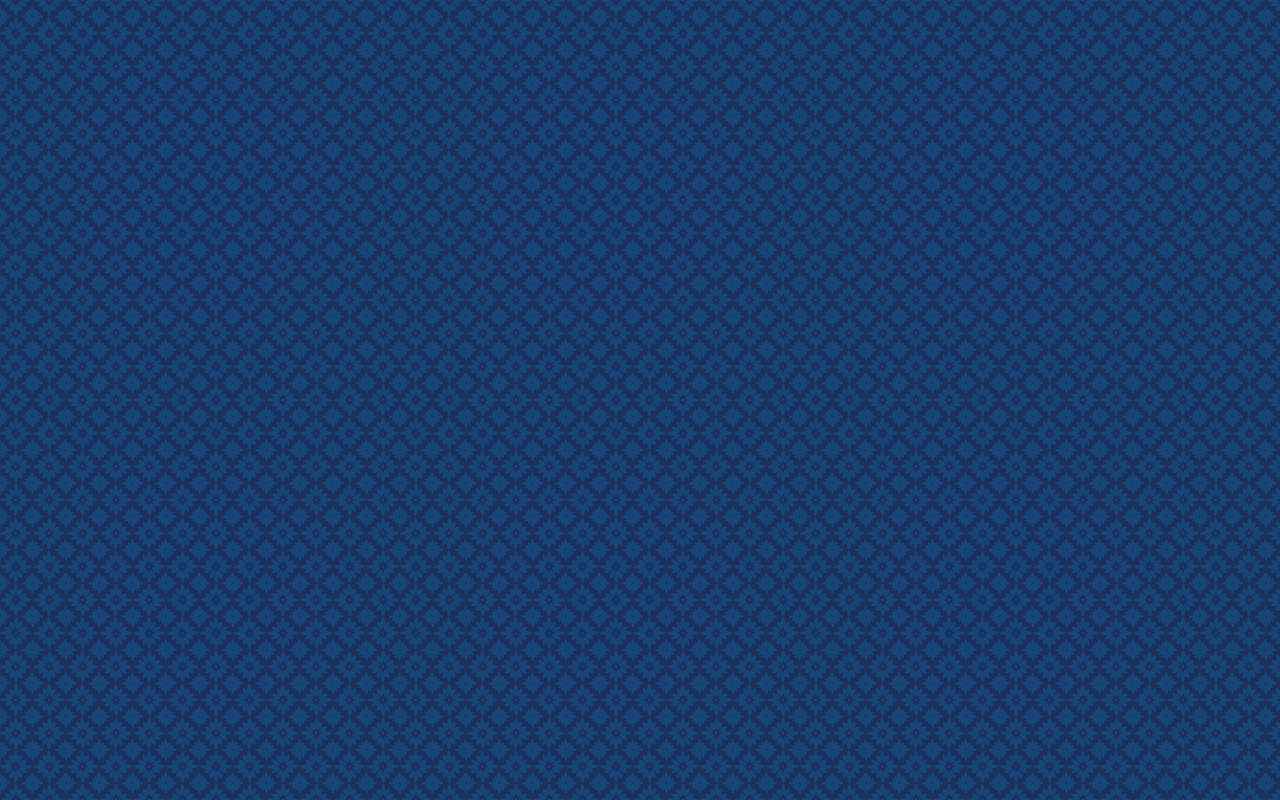
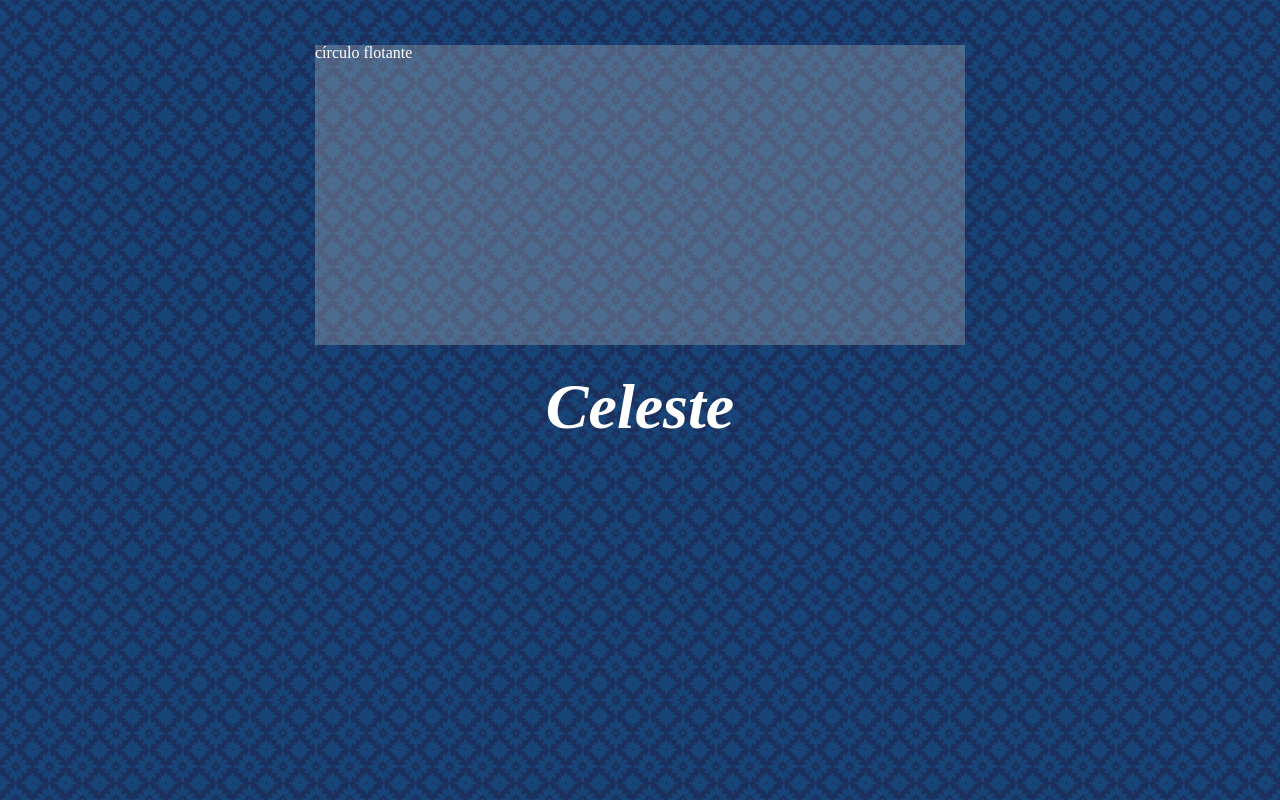
Before and after one commit to juanmartinzzz/camgirl-templates, a plain HTML site: page index.html in a window 1280 px wide. Drawn offline with Linux system fonts and the light colour scheme; a web font is replaced by a local one.

Commit message:
Add hero and title

```diff
--- a/css/index.css
+++ b/css/index.css
@@ -1,10 +1,17 @@
 body {
-  min-height:100%;
-  min-width:100%;
-  background-color:rgb(100,100,100);
+  color: rgba(255,255,255);
   background-image: url("../assets/img/moroccan-flower-dark.png");
 }
 
-#gabriel {
-  background-image: linear-gradient(rgba(0, 0, 255, 0.5), rgba(255, 255, 0, 0.5));
+h1 {
+  font-size: 64px;
+  font-style: italic;
+  text-align: center;
 }
+
+#hero {
+  margin: 45px auto 30px auto;
+  max-width: 650px;
+  min-height: 300px;
+  background-color: rgba(200,200,200, 0.3);
+}
--- a/index.html
+++ b/index.html
@@ -9,6 +9,9 @@
   </head>
 
   <body>
+    <div id="hero">círculo flotante</div>
+    <h1 id="title">Celeste</h1>
+
     <script>
       setTimeout(() => window.location.href = window.location.href, 8000)
     </script>
```
